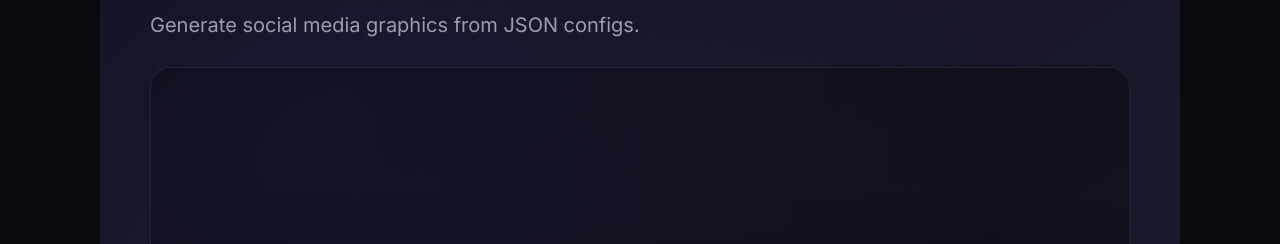
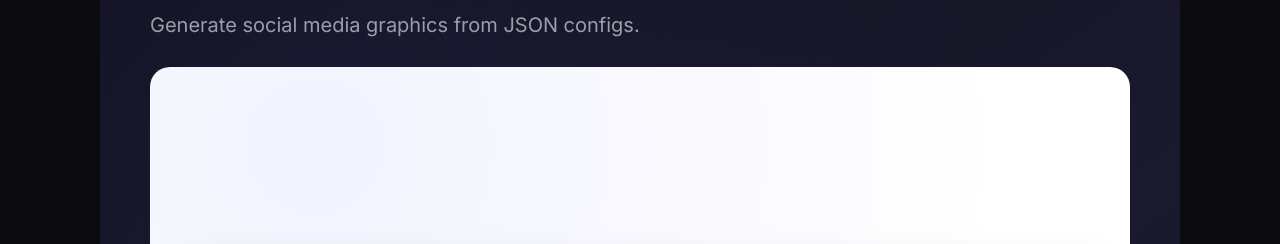
Before and after one commit to federicodeponte/linkedin-carousel, a plain HTML site: page slides.html in a window 1280 px wide. Shown: the part 7114-7358 px from the top of the page. Drawn offline with Linux system fonts and the light colour scheme.

Commit message:
Add white bg to openfigma

```diff
--- a/slides.html
+++ b/slides.html
@@ -485,7 +485,7 @@
             </div>
         </div>
         <p class="tagline">Generate social media graphics from JSON configs.</p>
-        <div class="hero-image">
+        <div class="hero-image white-bg">
             <img src="visuals/openfigma.png" alt="openfigma output">
         </div>
         <span class="slide-number">6/10</span>
```
Also changed, not shown: 2 other files.
